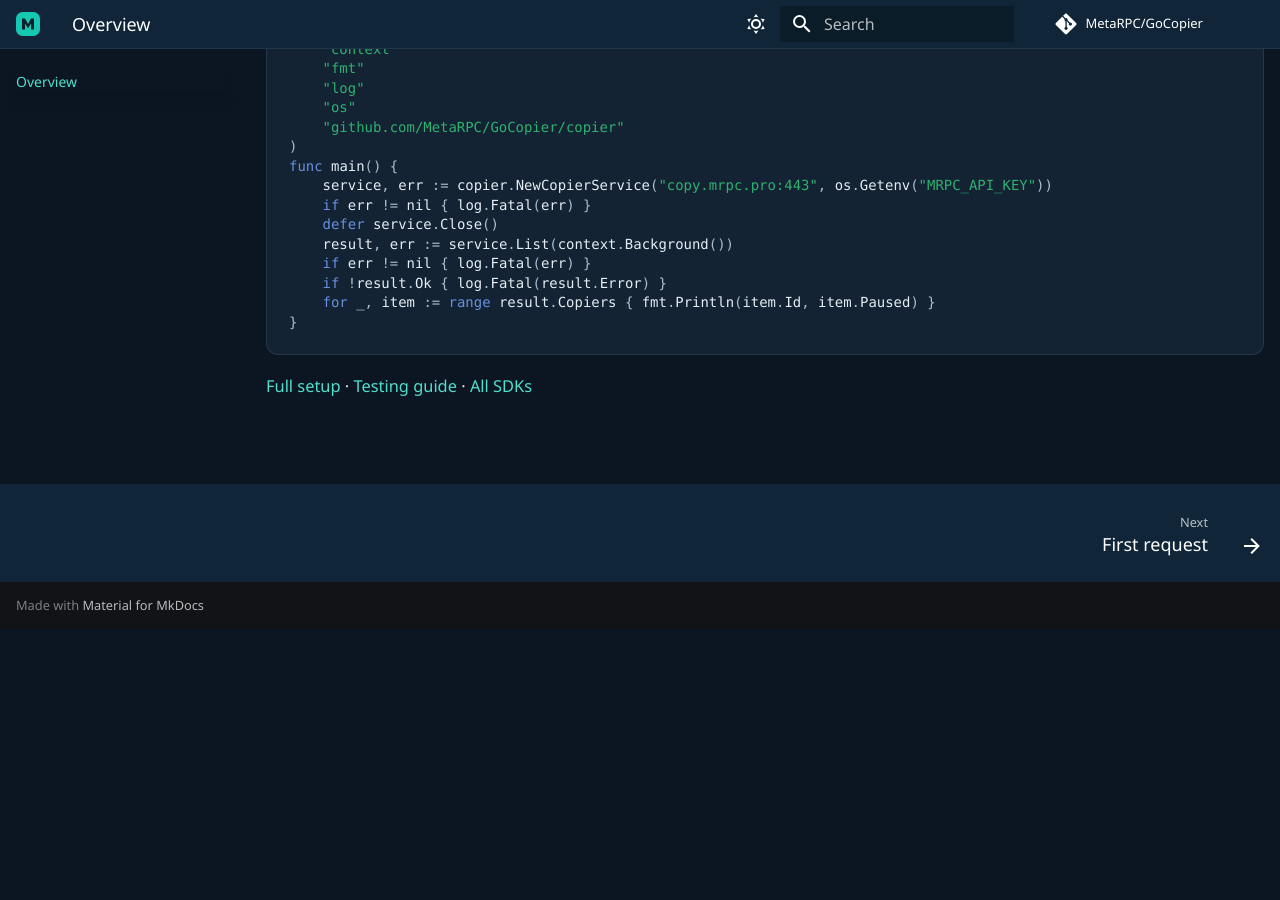
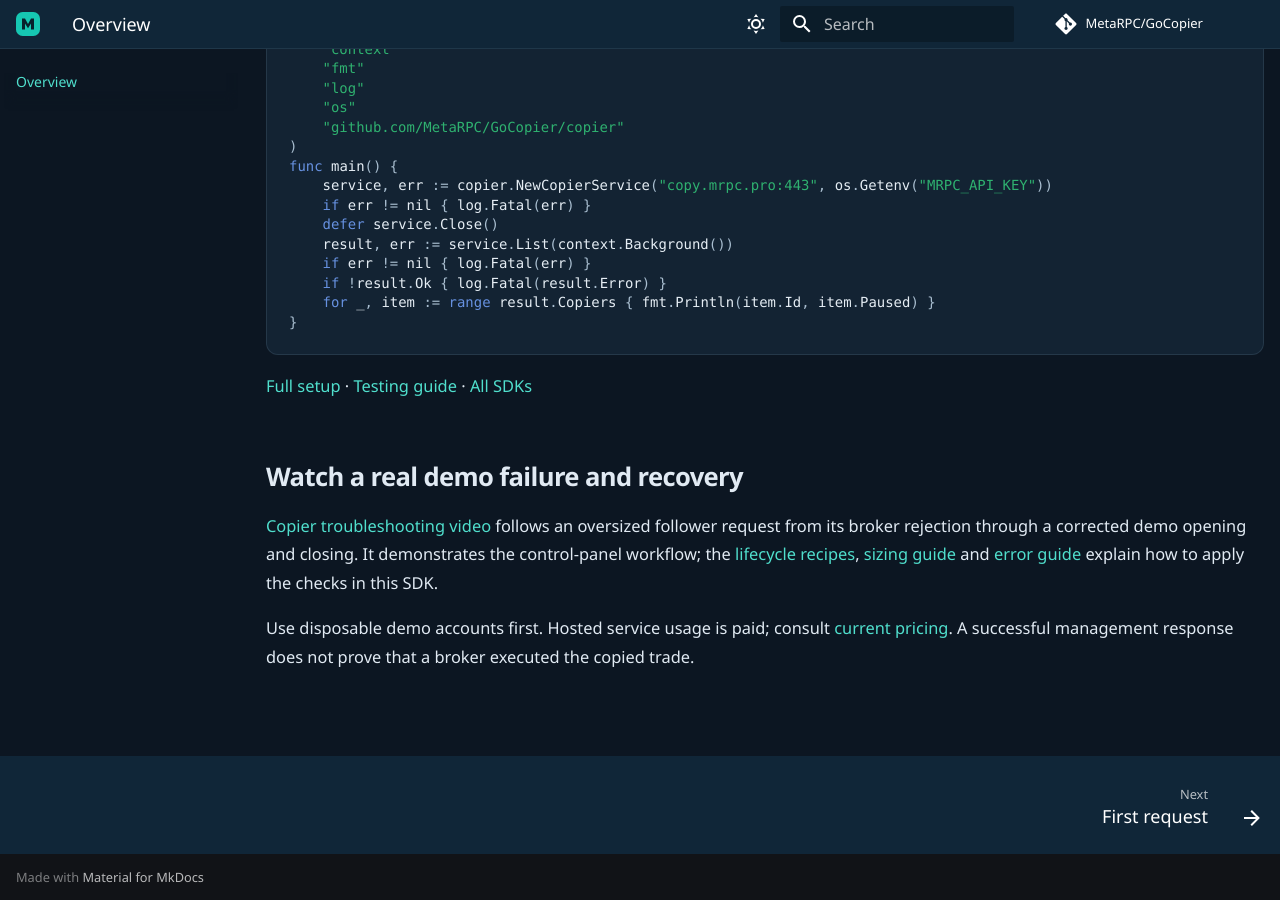
Before and after one commit to MetaRPC/GoCopier, an MkDocs documentation site: the page built from docs/index.md, in a window 1280 px wide and 900 px high, scrolled down 1236 px. Built offline with MkDocs 1.6.1 and Material for MkDocs 9.7.7, drawn with Linux system fonts in a browser that asks for light colours; comment, search, counter and statistics services are not loaded; before the commit the page ends 1865 px from its top, so only the background shows below that.

Commit message:
Connect SDK quickstarts with demo tutorials and troubleshooting

````diff
--- a/docs/index.md
+++ b/docs/index.md
@@ -57,3 +57,9 @@
 ```
 
 [Full setup](quickstart.md) · [Testing guide](testing.md) · [All SDKs](sdks.md)
+
+## Watch a real demo failure and recovery
+
+[Copier troubleshooting video](https://mrpc.pro/tutorials/console/copier-troubleshooting) follows an oversized follower request from its broker rejection through a corrected demo opening and closing. It demonstrates the control-panel workflow; the [lifecycle recipes](recipes.md), [sizing guide](sizing.md) and [error guide](troubleshooting.md) explain how to apply the checks in this SDK.
+
+Use disposable demo accounts first. Hosted service usage is paid; consult [current pricing](https://mrpc.pro/#pricing). A successful management response does not prove that a broker executed the copied trade.
````
Also changed, not shown: README.md (+8 -0 lines).
